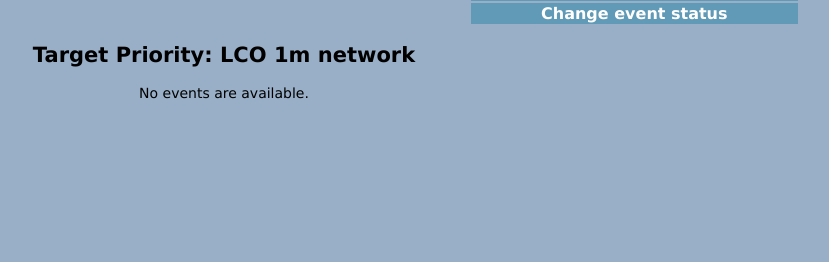
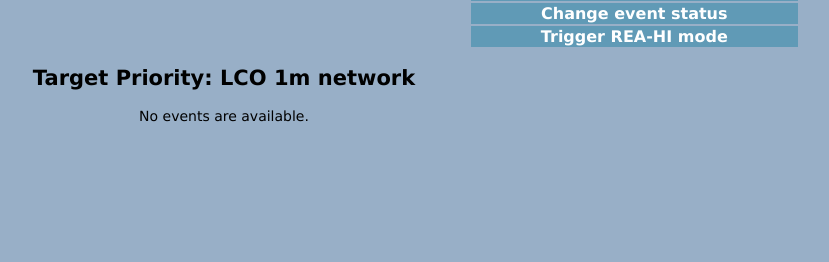
Before and after one commit to ytsapras/robonet_site, a Django app: template events/templates/events/tap.html in a window 1280 px wide. Shown: the part 98-360 px from the top of the page, without its empty margins (416-1245 px from the left). Run offline with Django 3.2, Linux system fonts and the light colour scheme; the template is opened without the code that fills it, so the values that code supplies are empty; parts of the project's set-up code (start-up, migrations or seed data) failed here and were passed over.

```diff
--- a/events/templates/events/tap.html
+++ b/events/templates/events/tap.html
@@ -35,6 +35,10 @@ a:active {
     <tr>
         <td></td>
         <td align="center" bgcolor="#609ab6" width="20%"><a href="{% url 'set_event_status' %}"><b style="color: #FFFFFF ">Change event status</b></a></td>
+    </tr>
+    <tr>
+        <td></td>
+        <td align="center" bgcolor="#609ab6" width="20%"><a href="{% url 'trigger_rea_hi_obs' %}"><b style="color: #FFFFFF ">Trigger REA-HI mode</b></a></td>
     </tr>
 </table>
 <h2> Target Priority: LCO 1m network</h2>
```
